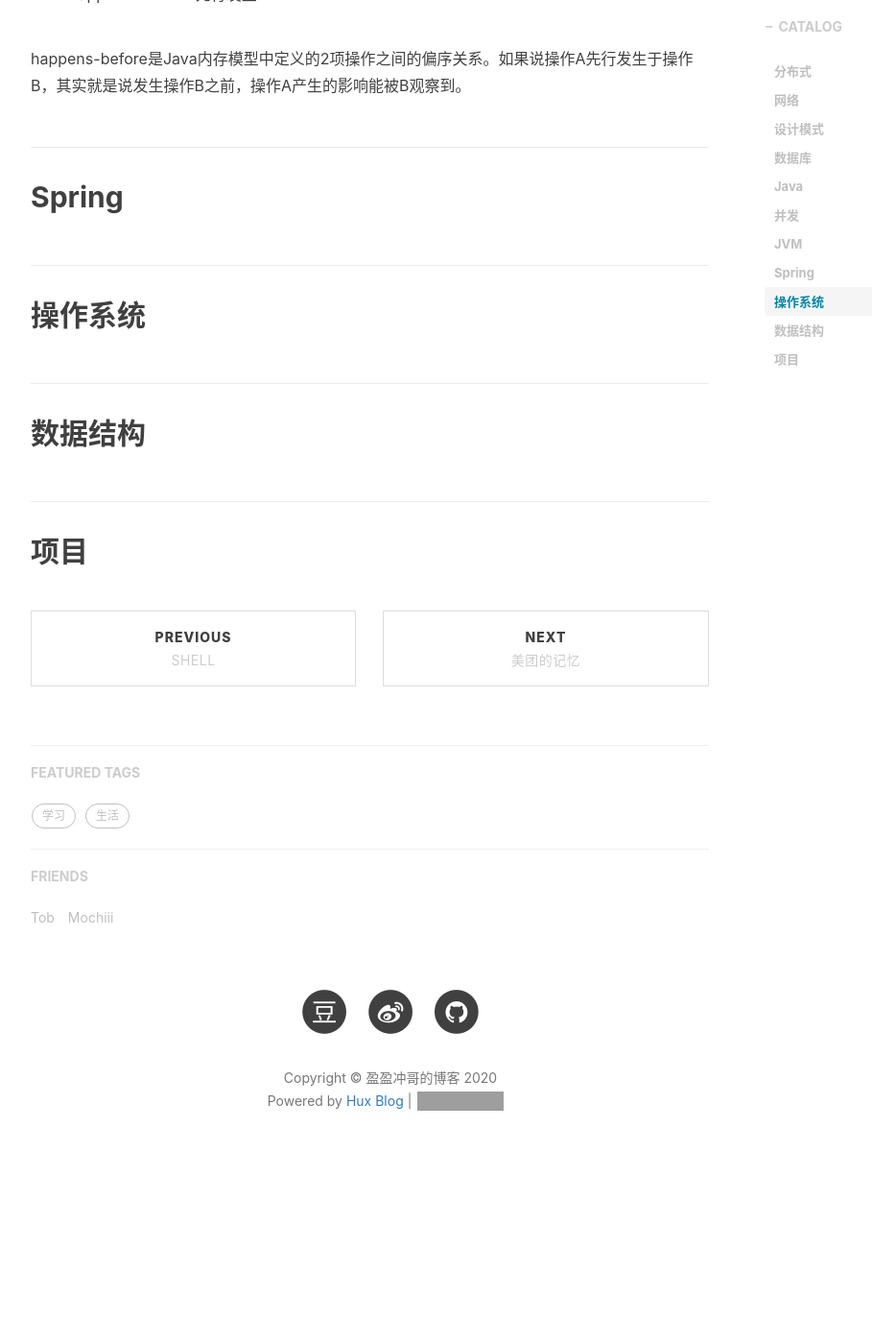
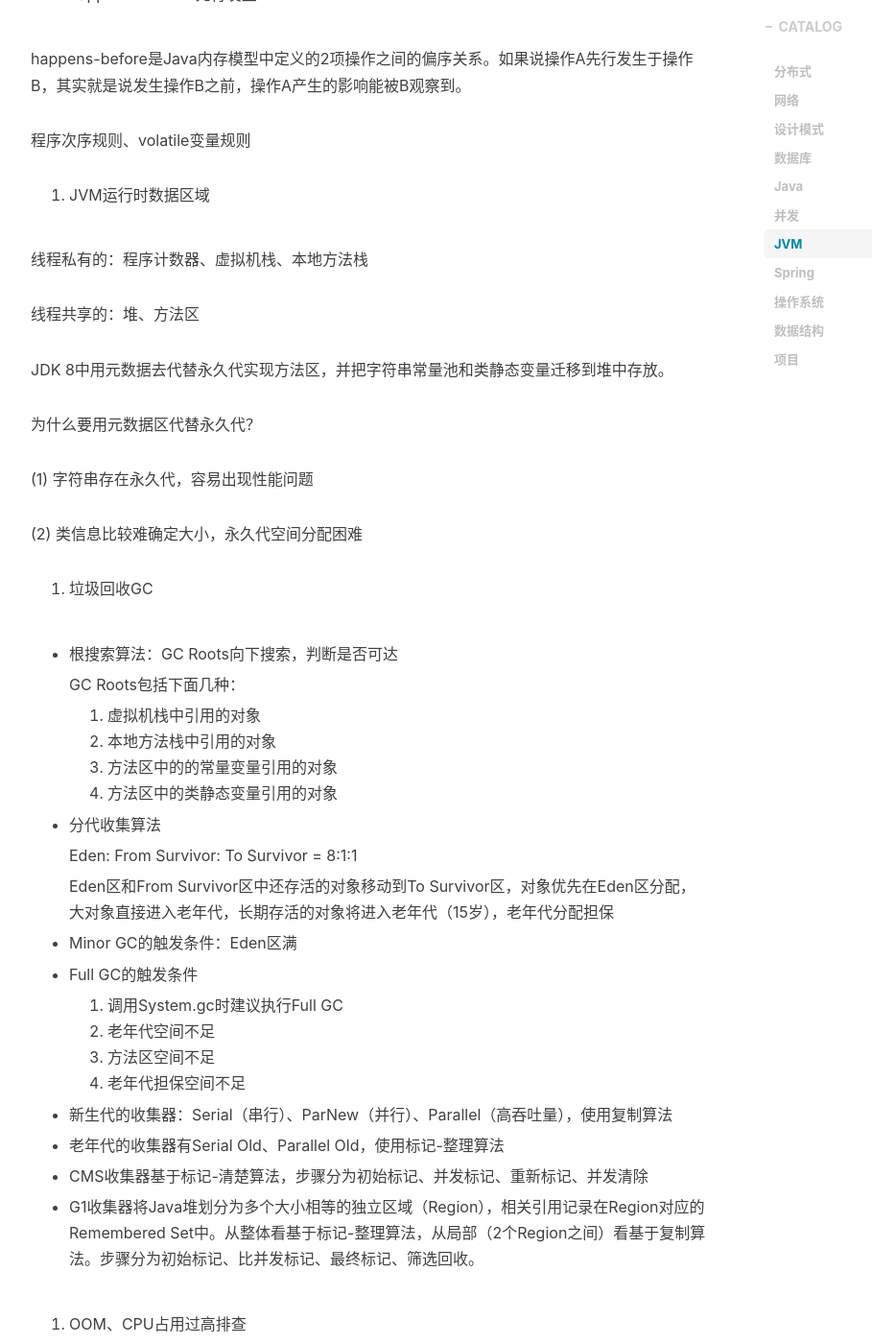
Before and after one commit to yycg/yycg.github.io, a Jekyll site: the page built from _posts/2020-07-05-summary.markdown, in a window 1280 px wide and 1400 px high, scrolled down 12872 px. Shown: the whole window at 96% size, without its empty margins (233-1142 px from the left). Built offline with Jekyll 4.4.1, drawn with Linux system fonts in a browser that asks for light colours; nearby versions of some CDN libraries; comment, search, counter and statistics services are not loaded; before the commit the page ends 14123 px from its top, so only the background shows below that; some of the changed text lies outside the part shown; grey boxes are pictures that could not be loaded.

Commit message:
Update 2020-07-05-summary.markdown

```diff
--- a/_posts/2020-07-05-summary.markdown
+++ b/_posts/2020-07-05-summary.markdown
@@ -467,6 +467,65 @@ StringBuilder：可变，线程不安全
 
   happens-before是Java内存模型中定义的2项操作之间的偏序关系。如果说操作A先行发生于操作B，其实就是说发生操作B之前，操作A产生的影响能被B观察到。
 
+  程序次序规则、volatile变量规则
+
+10. JVM运行时数据区域
+
+  线程私有的：程序计数器、虚拟机栈、本地方法栈
+
+  线程共享的：堆、方法区
+
+  JDK 8中用元数据去代替永久代实现方法区，并把字符串常量池和类静态变量迁移到堆中存放。
+
+  为什么要用元数据区代替永久代？
+
+  (1) 字符串存在永久代，容易出现性能问题
+
+  (2) 类信息比较难确定大小，永久代空间分配困难
+
+11. 垃圾回收GC
+
+   - 根搜索算法：GC Roots向下搜索，判断是否可达
+
+     GC Roots包括下面几种：
+
+     1. 虚拟机栈中引用的对象
+     2. 本地方法栈中引用的对象
+     3. 方法区中的的常量变量引用的对象
+     4. 方法区中的类静态变量引用的对象
+
+   - 分代收集算法
+
+     Eden: From Survivor: To Survivor = 8:1:1
+
+     Eden区和From Survivor区中还存活的对象移动到To Survivor区，对象优先在Eden区分配，大对象直接进入老年代，长期存活的对象将进入老年代（15岁），老年代分配担保
+
+   - Minor GC的触发条件：Eden区满
+
+   - Full GC的触发条件
+
+     1. 调用System.gc时建议执行Full GC
+     2. 老年代空间不足
+     3. 方法区空间不足
+     4. 老年代担保空间不足
+
+   - 新生代的收集器：Serial（串行）、ParNew（并行）、Parallel（高吞吐量），使用复制算法
+
+   - 老年代的收集器有Serial Old、Parallel Old，使用标记-整理算法
+
+   - CMS收集器基于标记-清楚算法，步骤分为初始标记、并发标记、重新标记、并发清除
+
+   - G1收集器将Java堆划分为多个大小相等的独立区域（Region），相关引用记录在Region对应的Remembered Set中。从整体看基于标记-整理算法，从局部（2个Region之间）看基于复制算法。步骤分为初始标记、比并发标记、最终标记、筛选回收。
+
+12. OOM、CPU占用过高排查
+
+  - jsp：列出正在运行的虚拟机进程
+  - jstat：统计信息，包括分区占用情况
+  - **jmap：内存映像**
+  - **jstack：堆栈跟踪**
+  - VisualVM：生成浏览堆转储快照、分析CPU、内存性能
+  - top ps
+
 ## Spring
 
 ## 操作系统
```
